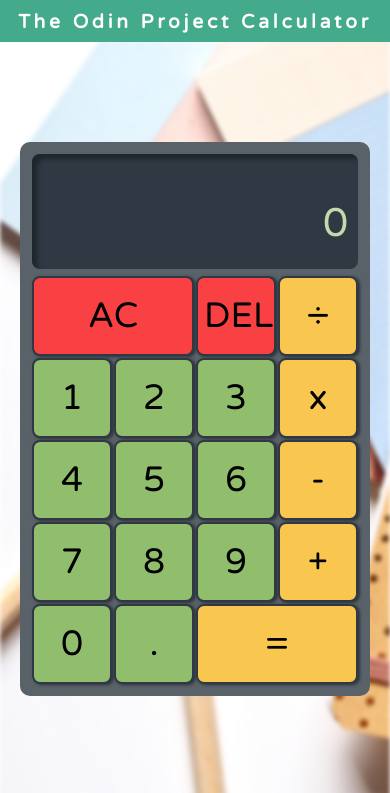
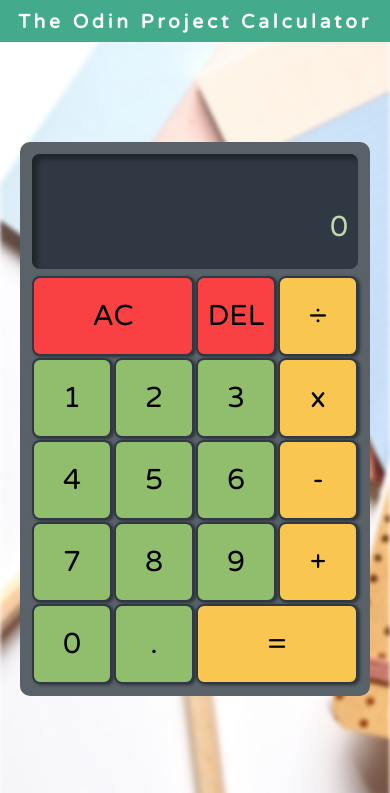
Before and after one commit to KLyamzin/Calculator, a plain HTML site: page index.html in a window 390 px wide. Shown: the top 793 px of the page. Drawn offline with Linux system fonts and the light colour scheme.

Commit message:
fixed font in mobil layout'

```diff
--- a/style.css
+++ b/style.css
@@ -126,5 +126,23 @@
         grid-template-columns: repeat(4, 80px);
         grid-template-rows: minmax(120px, auto) repeat(5, 80px);
     }
-
+    .container > button{
+        font-size: 1.8rem;
+        text-align: center;
+        color: black;
+    }
+    .screen{
+        /* display: flex;
+        justify-content: space-around;
+        flex-direction: column;
+        align-items: flex-end;
+        padding: 10px;
+        grid-column: 1 / -1;
+        background: #303943;
+        color: #C0DAAD; */
+        font-size: 1.8rem;
+        /* border-radius: 8px 8px;
+        box-shadow: inset 5px 5px 5px 0px #1E252B;
+        margin-bottom:5px; */
+    }
 }
```
